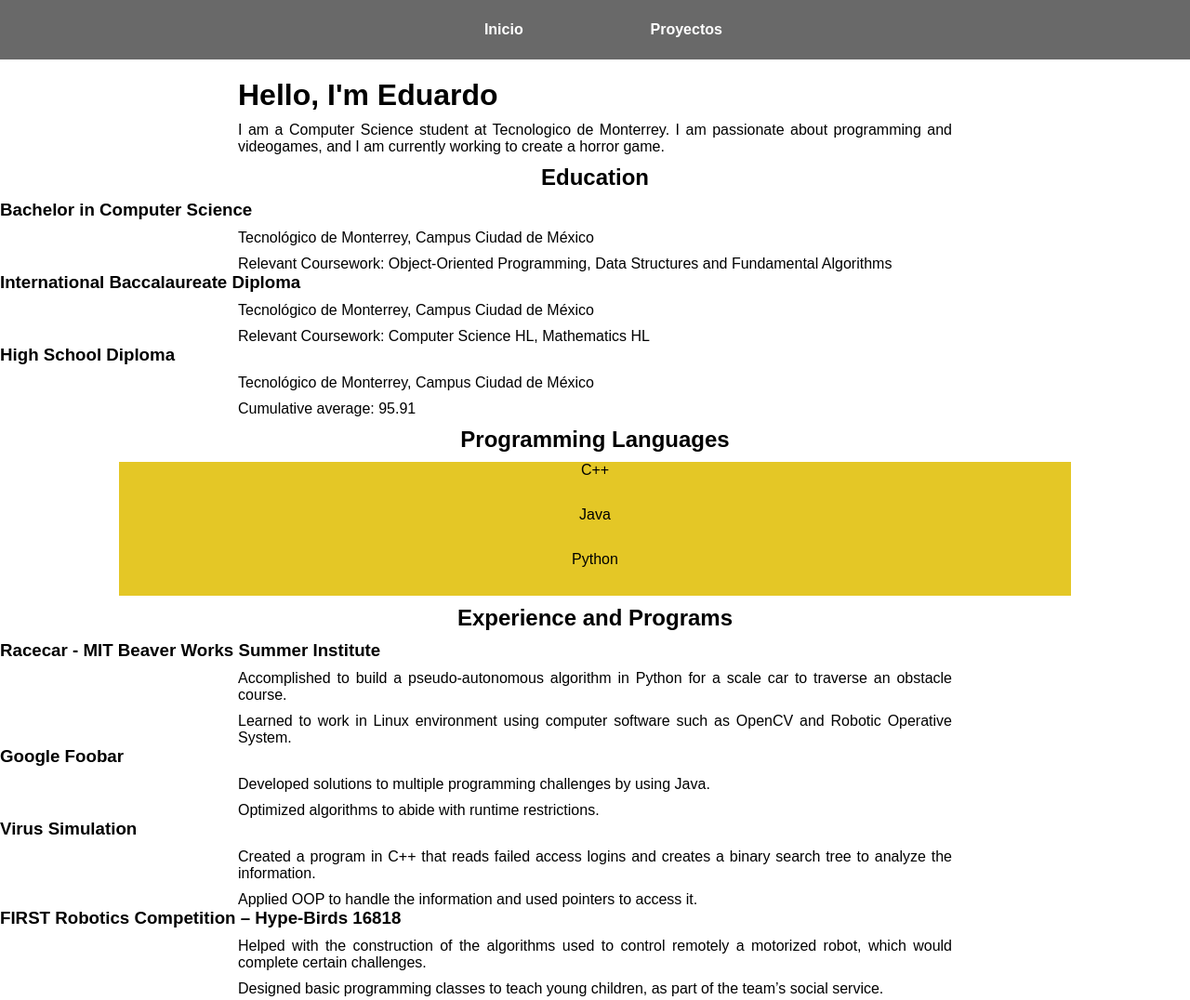
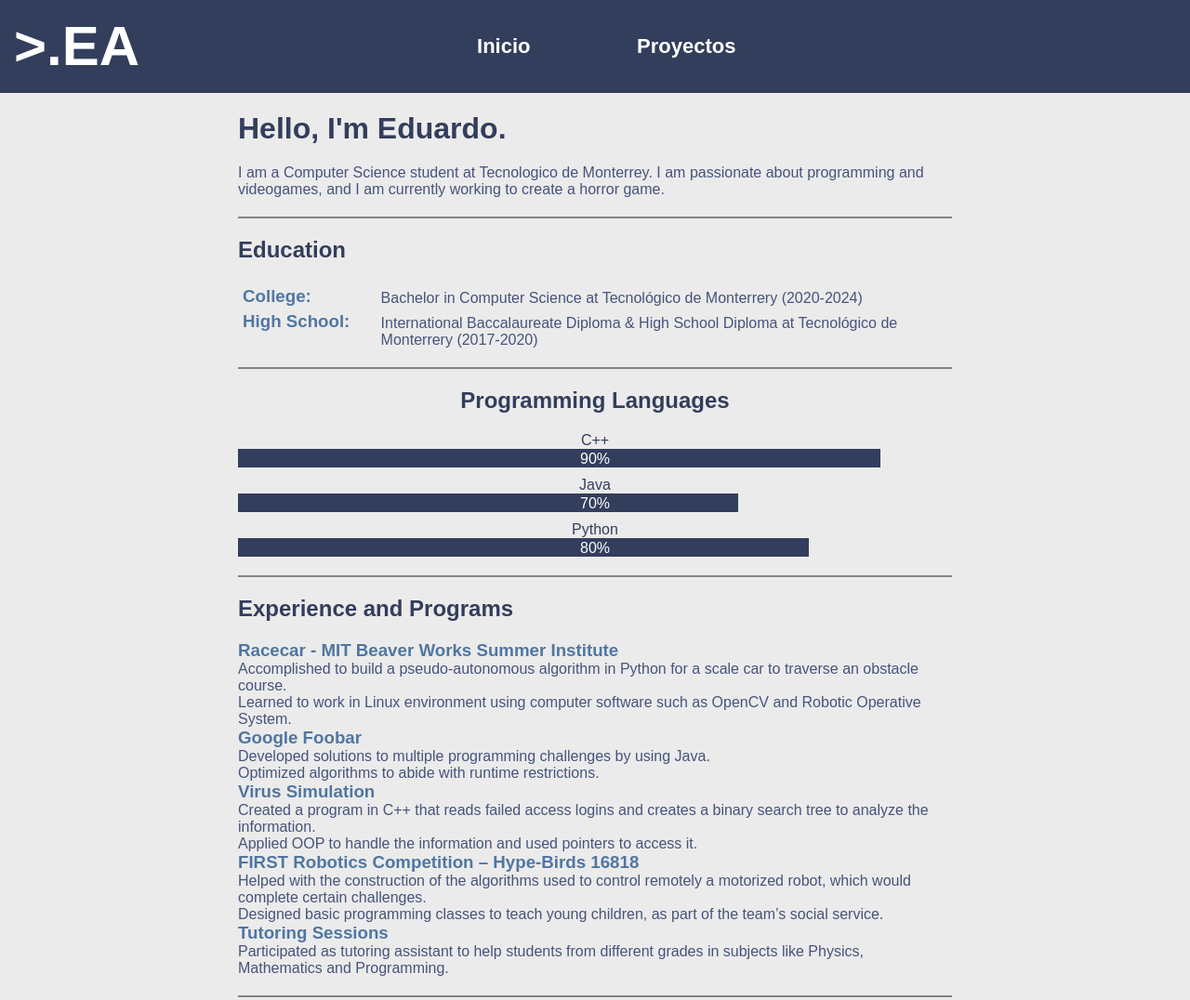
Before and after one commit to Edu4000/Edu4000.github.io, a plain HTML site: page resume.html in a window 1280 px wide. Shown: the top 1076 px of the page at 93% size. Drawn offline with Linux system fonts and the light colour scheme.

Commit message:
Major changes
Changed color palette.
Sumarized education.
And added skill percentagee in languages.
Pending experience and projects.

```diff
--- a/css/styles.css
+++ b/css/styles.css
@@ -1,8 +1,8 @@
-
 * {
 	box-sizing: border-box;
 	margin: 0;
 	padding: 0;
+	color: #333e5c;
 }
 
 /* General Styles */
@@ -10,27 +10,34 @@ body {
 	position: relative;
 	height: 100vh;
 	font-family: Arial, sans-serif;
-	background-color: rgb(255, 255, 255);
+	background-color: #ebebeb;
 }
 
+/* Menu */
 .menu {
 	top: 0;
 	width: 100%;
-	height: 8vh;
-	background-color: rgb(105, 105, 105);
+	height: 100px;
+	background-color: #333e5c;
 	text-align: center;
 }
 
+.menu div {
+	position: absolute;
+	padding: 15px;
+	font-size: 60px;
+	color: white;
+	font-weight: bolder;
+}
+
 div button {
-	background-color: rgba(0, 0, 0, 0);
+	background-color: #333e5c;
 	border: none;
 	color: white;
 	width: 15%;
 	height: 100%;
 	text-align: center;
-	text-decoration: none;
-	display: inline-block;
-	font-size: 16px;
+	font-size: 22px;
 	font-weight: bold;
 }
 
@@ -38,60 +45,161 @@ div button:hover {
 	background-color: rgba(0, 0, 0, 0.07);
 }
 
-.intro h1 {
+/* Separator */
+.separator {
 	margin-top: 20px;
+	margin-bottom: 20px;
+	height: 2px;
+	margin-left: 20%;
+	width: 60%;
+	background-color: rgb(136, 132, 132);
+
+}
+
+h1, h2, h4 {
+	margin-left: 20%;
+	margin-top: 20px;
+	margin-bottom: 20px;
+}
+
+h3 {
+	margin-left: 20%;
+	color: #5076a2;
+}
+
+p {
+	margin-left: 20%;
+	width: 60%;
+	color: #46547c;
+}
+
+/* Education */
+
+.education h3 {
+	position: relative;
+	width: 15vw;
+	height: 20%;
+	padding: 5px;
+}
+
+.education p {
+	margin-left: 32%;
+	width: 45%;
+	height: 20%;
+	margin-top: -23px;
+
+}
+
+.education div {
+	width: 40%;
+	margin-left: 40%;
+	padding: 10px;
+}
+
+.education div p {
+	width: 100%;
+	margin-left: 0%;
+	font-size: small;
+}
+
+/* Languages */
+.cpp {
+	width: 90%;
+	height: 20px;
+	left: 0px;
+	background-color: #333e5c;
+}
+.java {
+	width: 70%;
+	height: 20px;
+	left: 0px;
+	background-color: #333e5c;
+}
+.py {
+	width: 80%;
+	height: 20px;
+	left: 0px;
+	background-color: #333e5c;
+}
+
+/* List Styles */
+.list {
+	width: 60%;
 	margin-left: 20%;
 }
 
-p {
-	width: 60%;
-	margin-left: 20%;
-	margin-top: 10px;
-	text-align: justify;
+.list h2 {
+	text-align: center;
+	margin-left: 0%;
 }
 
-/* List Styles */
-div h2 {
+.list ul li {
 	text-align: center;
 	margin-top: 10px;
-	margin-bottom: 10px;
-}
-div ul {
-	text-align: center;
 }
 
-div ul li {
-	background-color: rgb(228, 199, 38);
-	margin-left: 10%;
-	width: 80%;
-	height: 6vh;
-	justify-content: center;
+.list ul li div p {
+	color: white;
+	position: absolute;
+	margin-left: 0%;
+	margin-top: 2px;
 }
 
-div ul li:hover {
-	background-color: rgba(255, 255, 255, 0.514);
+/* Colores */
+.color1 {
+	background-color: #e0e0e0;
+}
+
+.color2 {
+	background-color: #f0f0f0;
+}
+
+.color3 {
+	background-color: #d06721;
+}
+
+.color4 {
+	background-color: #9b643e;
+}
+
+.color5 {
+	background-color: #7fb9ce;
+}
+
+.color6 {
+	background-color: #333e5c;
 }
 
 /* Footer */
 .end {
 	position: relative;
 	bottom: 0;
-	background-color: rgb(105, 105, 105);
+	background-color: #2e3b5e;
 	width: 100%;
-	height: 10%;
+	height: 12%;
+	margin-top: 20px;
+	padding: 10px;
 }
 
 .end table {
 	color: white;
 	text-align: left;
 	margin: 0 auto;
-	margin-bottom: 2vh;
 	margin-left: 35%;
 	width: 50%;
 	font-size: 16px;
 }
 
+.end table tr th {
+	color: white;
+}
+.end table tr td {
+	color: white;
+}
+
+
 .logos {
+	margin-top: 10px;
 	width: 18px;
 	height: 18px;
 }
--- a/resume.html
+++ b/resume.html
@@ -8,49 +8,45 @@
 	<link rel="stylesheet" href="css/styles.css">
 </head>
 <body>
-	<div class="container">
 
 	<!-- Header de la pagina -->
 	<div class="menu">
+		<div>>.EA</div>
 		<a href="index.html"><button>Inicio</button></a>
 		<a href="resume.html"><button>Proyectos</button></a>
 	</div>
 
 	<!-- Contenido de introduccion -->
 	<div class="intro">
-			<h1>Hello, I'm Eduardo</h1>
+		<h1>Hello, I'm Eduardo.</h1>
 		<p>I am a Computer Science student at Tecnologico de Monterrey. I am passionate about programming and videogames, and I am currently working to create a horror game.</p>
 	</div>
+
+	<div class="separator"></div>
 
 	<!-- Education Info -->
 	<div class="education">
 		<h2>Education</h2>
-			<div class="activity">
-				<h3>Bachelor in Computer Science</h3>
-				<p>Tecnológico de Monterrey, Campus Ciudad de México</p>
-				<p>Relevant Coursework: Object-Oriented Programming, Data Structures and Fundamental Algorithms</p>
-			</div>
-			<div class="activity">
-				<h3>International Baccalaureate Diploma</h3>
-				<p>	Tecnológico de Monterrey, Campus Ciudad de México</p>
-				<p>Relevant Coursework: Computer Science HL, Mathematics HL</p>
-			</div>
-			<div class="activity">
-				<h3>High School Diploma</h3>
-				<p>Tecnológico de Monterrey, Campus Ciudad de México</p>
-				<p>Cumulative average: 95.91</p>
-			</div>
+		<h3>College:</h3>
+		<p>Bachelor in Computer Science at Tecnológico de Monterrery (2020-2024)</p>
+
+		<h3>High School:</h3>
+		<p>International Baccalaureate Diploma & High School Diploma at Tecnológico de Monterrery (2017-2020)</p>
 	</div>
 
+	<div class="separator"></div>
+
 	<!-- Programming language confidence -->
-		<div class="p-language">
+	<div class="list">
 		<h2>Programming Languages</h2>
 		<ul style="list-style-type:none">
-				<li>C++</li>
-				<li>Java</li>
-				<li>Python</li>
+			<li>C++ <div class="cpp"><p>90%</p></div></li>
+			<li>Java <div class="java"><p>70%</p></div></li>
+			<li>Python <div class="py"><p>80%</p></div></li>
 		</ul>
 	</div>
+
+	<div class="separator"></div>
 
 	<!-- Portfolio -->
 	<div class="programs">
@@ -81,8 +77,10 @@
 		</div>
 	</div>
 
+	<div class="separator"></div>
+
 	<!-- Hobbys -->
-		<div class="hobbys">
+	<div class="list">
 		<h2>Hobbys</h2>
 		<ul style="list-style-type:none">
 			<li>Programming</li>
@@ -92,12 +90,14 @@
 		</ul>
 	</div>
 
+	<div class="separator"></div>
+
 	<!-- Favorite Things -->
-		<div class="favorite">
+	<div class="list">
 		<h2>Favorite</h2>
 		<ul style="list-style-type:none">
 			<li>DDLC</li>
-				<li>TRON</li>
+			<li>TRON Legacy</li>
 			<li>Laura Brehm</li>
 		</ul>
 	</div>
@@ -124,6 +124,5 @@
 		</table>
 	</div>
 
-	</div>
 </body>
 </html>
```
Also changed, not shown: index.html (+9 -0 lines), src/Laura Brehm.png (added), src/Tron.jpg (added), src/ddlc.jpg (added), src/git_logo.png, src/linked_logo.png, src/reddit_logo.png. Lines whose indentation alone changed are shown as unchanged.
